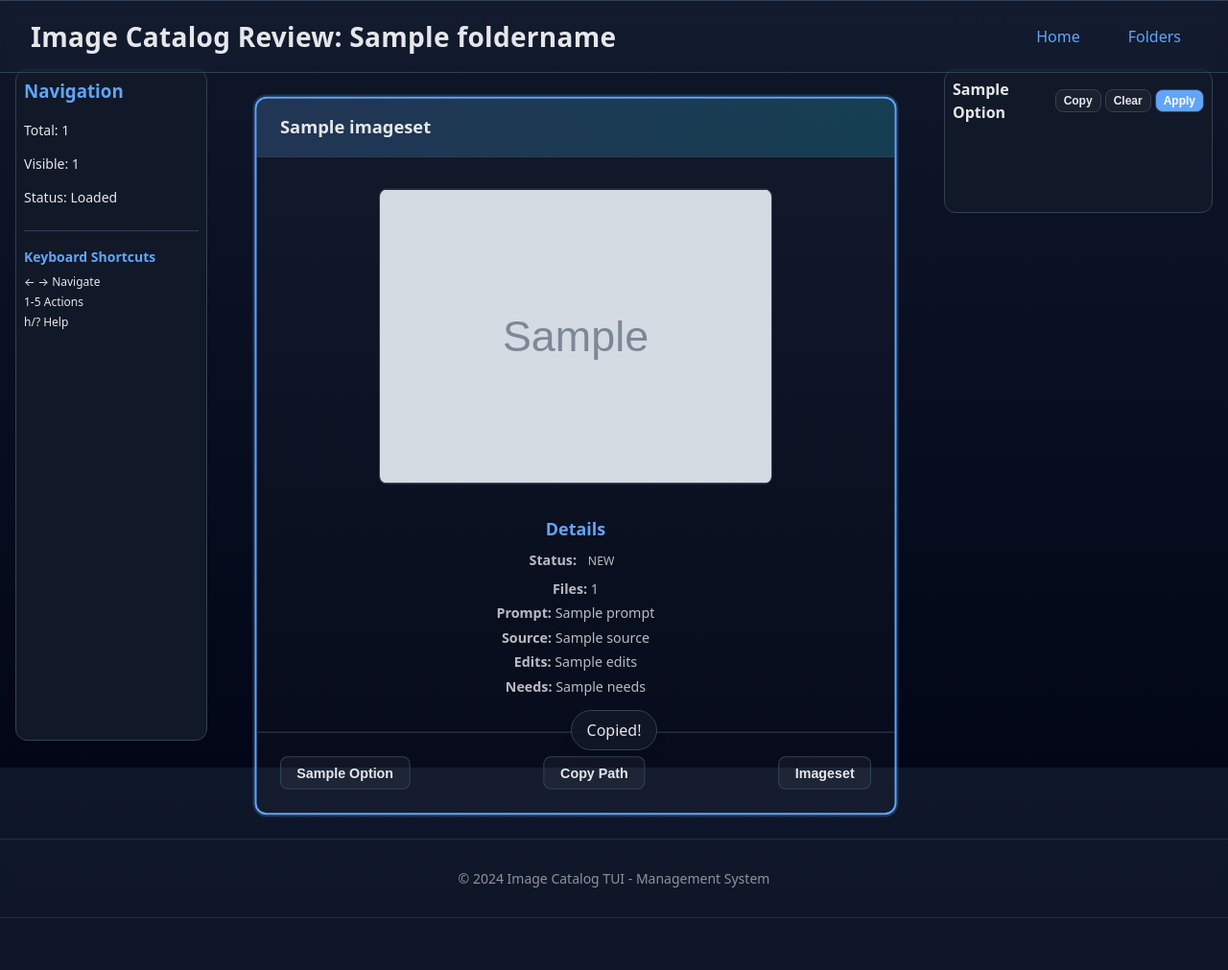
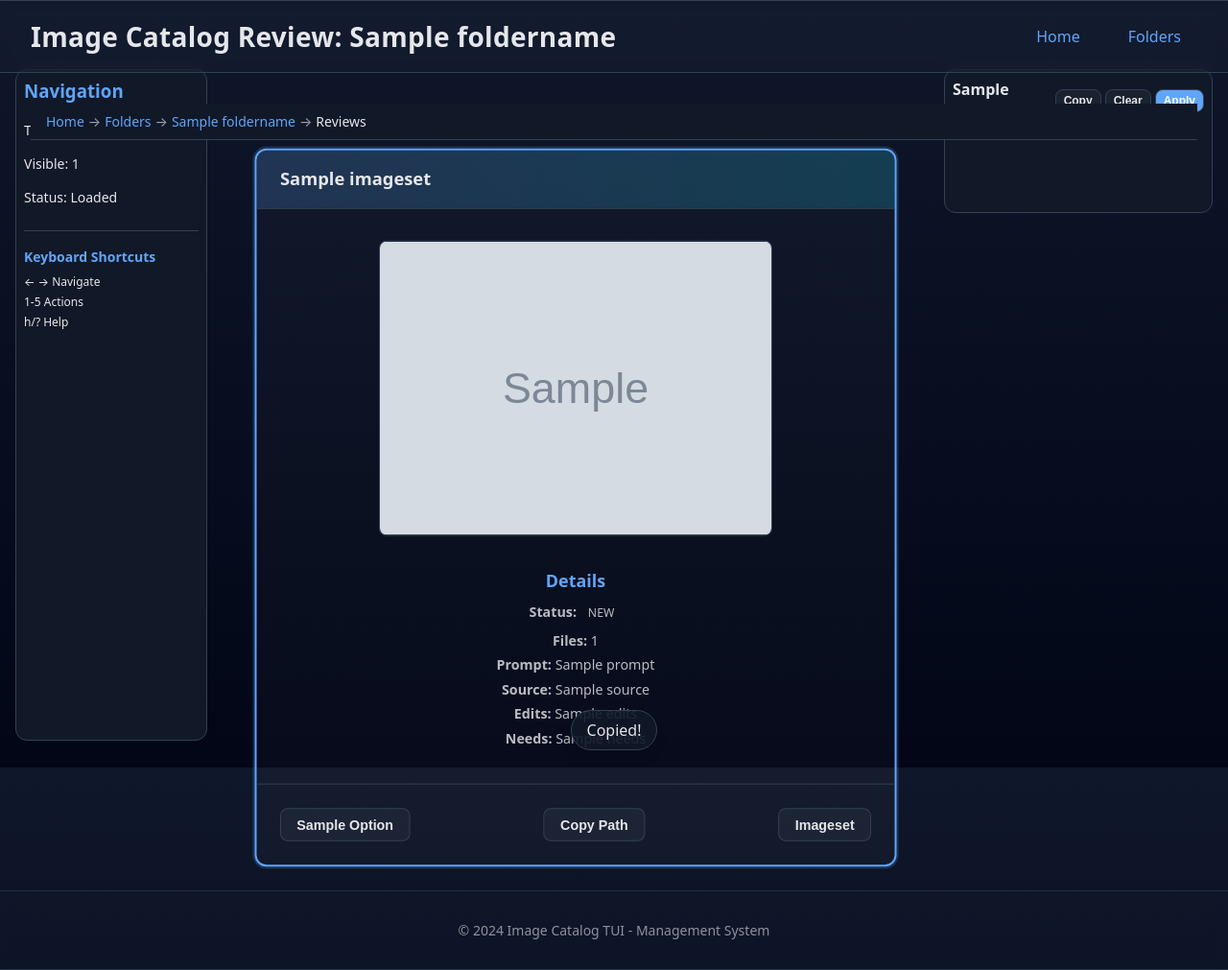
Before and after one commit to fikebr/img_catalog_tui, a Python web app: template img_catalog_tui/flask/templates/reviews.html in a window 1280 px wide. Shown: the whole page at 96% size. Before the commit the page ends 957 px from the top, so only its background shows below. Run offline with Jinja, Linux system fonts and the light colour scheme; the template is opened without the code that fills it: most values are stand-ins (such as "Sample title", 1, 10 or a date in 2020); grey boxes marked "Sample" are stand-in pictures.

Commit message:
added a breadcrumb nav bar, added the logic for archiving. added a display row for the other files in the imageset templete

```diff
--- a/img_catalog_tui/db/folders.toml
+++ b/img_catalog_tui/db/folders.toml
@@ -1,6 +1,9 @@
 [folders]
 2025-08-03_tmp = "E:\\fooocus\\images\\new\\2025-08-03_tmp"
-2025-09-02 = "C:\\Users\\bradf\\Downloads\\2025-09-02"
 2024-08-14 = "E:\\fooocus\\images\\new\\2024-08-14"
 2024-04-12 = "E:\\fooocus\\images\\new\\2024-04-12"
 2025-08-17 = "E:\\fooocus\\images\\new\\2025-08-17"
+_Imagesets = "C:\\Users\\bradf\\Downloads\\_Imagesets"
+"2024-04-17 - island in space" = "E:\\fooocus\\images\\new\\2024-04-17 - island in space"
+2024-04-18 = "E:\\fooocus\\images\\new\\2024-04-18"
+2024-08-05 = "E:\\fooocus\\images\\new\\2024-08-05"
--- a/img_catalog_tui/flask/static/css/main.css
+++ b/img_catalog_tui/flask/static/css/main.css
@@ -8,6 +8,7 @@
     --muted: #1f2937;
     --border: #334155;
     --text: #e5e7eb;
+    --text-muted: #9ca3af;
     --accent: #60a5fa;
     --accent-2: #22d3ee;
     --good: #34d399;
@@ -131,6 +132,44 @@ footer {
 /* =======================
    NAVIGATION
    ======================= */
+/* Breadcrumb Navigation */
+.breadcrumb-nav {
+    background: var(--surface);
+    border-bottom: 1px solid var(--border);
+    padding: var(--space-sm) var(--space-md);
+    margin-bottom: var(--space-md);
+    position: sticky;
+    top: 72px; /* Height of the main header */
+    z-index: 45;
+    backdrop-filter: blur(6px);
+}
+
+.breadcrumb-nav .breadcrumb-items {
+    display: flex;
+    align-items: center;
+    gap: var(--space-xs);
+    font-size: 0.875rem;
+    color: var(--text);
+}
+
+.breadcrumb-nav a {
+    color: var(--accent);
+    text-decoration: none;
+    transition: color var(--transition-fast);
+}
+
+.breadcrumb-nav a:hover {
+    color: var(--accent-2);
+}
+
+.breadcrumb-nav .breadcrumb-separator {
+    color: var(--text-muted);
+}
+
+.breadcrumb-nav .breadcrumb-current {
+    color: var(--text);
+    font-weight: 500;
+}
 .nav-links {
     display: flex;
     gap: var(--space-md);
--- a/img_catalog_tui/flask/templates/reviews.html
+++ b/img_catalog_tui/flask/templates/reviews.html
@@ -10,6 +10,19 @@
 {% endblock %}
 
 {% block content %}
+<!-- Breadcrumb Navigation -->
+<nav class="breadcrumb-nav">
+    <div class="breadcrumb-items">
+        <a href="/">Home</a>
+        <span class="breadcrumb-separator">→</span>
+        <a href="/folders">Folders</a>
+        <span class="breadcrumb-separator">→</span>
+        <a href="/folder/{{ foldername }}">{{ foldername }}</a>
+        <span class="breadcrumb-separator">→</span>
+        <span class="breadcrumb-current">Reviews</span>
+    </div>
+</nav>
+
 <nav class="review-nav">
     <h3 style="margin: 0 0 var(--space-md) 0; color: var(--accent);">Navigation</h3>
     <div style="font-size: 0.875rem; color: var(--text);">
@@ -347,7 +360,7 @@
     function openImagesetPage(btn) {
       const imagesetName = btn.dataset.imageset;
       const foldername = '{{ foldername }}';
-      const url = `/folder/${foldername}/imageset/${imagesetName}`;
+      const url = `/imageset/${foldername}/${imagesetName}`;
       window.open(url, '_blank');
     }
 
--- a/img_catalog_tui/flask/urls.py
+++ b/img_catalog_tui/flask/urls.py
@@ -7,11 +7,15 @@ def register_routes(app):
 
     # routes to serve html
     app.add_url_rule('/', endpoint='index', view_func=views_html.index)
+
+    # Folder
     app.add_url_rule('/folders', endpoint='folders', view_func=views_html.folders)
     app.add_url_rule('/folder/<string:foldername>', endpoint='folder', view_func=views_html.folder)
-    # app.add_url_rule('/folder/<string:foldername>/review/<string:review_type>', endpoint='reviews', view_func=views_html.reviews)
     app.add_url_rule('/folder/<string:foldername>/batch_update', endpoint='batch_update_form', view_func=views_html.batch_update_form)
+
+    # Imageset
     app.add_url_rule('/imageset/<string:foldername>/<string:imageset_name>', endpoint='imageset', view_func=views_html.imageset)
+    # app.add_url_rule('/imageset/<string:foldername>/<string:imageset_name/toml>', endpoint='imageset_toml', view_func=views_html.imageset_toml)
 
     # utility routes
     app.add_url_rule('/health', endpoint='health', view_func=views_html.health)
```
Also changed, not shown: config/config.toml (+5 -2 lines), img_catalog_tui/core/folder.py (+6 -1 lines), img_catalog_tui/core/imageset.py (+83 -1 lines), img_catalog_tui/core/imageset_metadata.py (+35 -1 lines), img_catalog_tui/flask/templates/imageset.html (+57 -0 lines).
